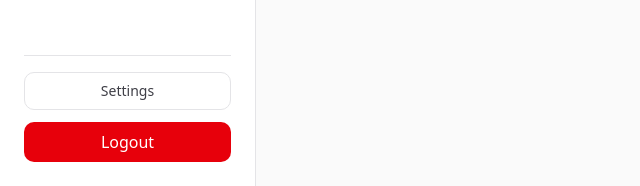
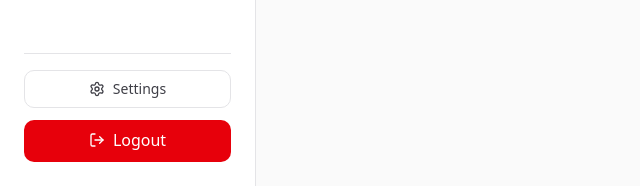
Before and after one commit to Sham1ko/habit-pilot, a Next.js app: page /habits in a window 1280 px wide. Shown: the part 614-800 px from the top of the page, without its empty margins (0-640 px from the left). Built offline with nearby package versions, Linux system fonts and the light colour scheme.

Commit message:
feat: Enhance layout with settings and logout button icons; update LogoutButton to accept children for customizable text

```diff
--- a/app/(app)/layout.tsx
+++ b/app/(app)/layout.tsx
@@ -1,4 +1,5 @@
 import Link from "next/link";
+import { LogOut, Settings } from "lucide-react";
 import LogoutButton from "@/app/components/LogoutButton";
 
 const navItems = [
@@ -44,11 +45,17 @@
           <div className="mt-6 border-t border-zinc-200 pt-4">
             <button
               type="button"
-              className="w-full rounded-lg border border-zinc-200 px-3 py-2 text-sm font-medium text-zinc-700 transition hover:bg-zinc-50"
+              className="flex w-full items-center justify-center gap-2 rounded-lg border border-zinc-200 px-3 py-2 text-sm font-medium text-zinc-700 transition hover:bg-zinc-50"
             >
+              <Settings className="h-4 w-4" />
               Settings
             </button>
-            <LogoutButton className="mt-3 w-full" />
+            <LogoutButton className="mt-3 w-full">
+              <span className="inline-flex items-center justify-center gap-2">
+                <LogOut className="h-4 w-4" />
+                Logout
+              </span>
+            </LogoutButton>
           </div>
         </aside>
 
--- a/app/components/LogoutButton.tsx
+++ b/app/components/LogoutButton.tsx
@@ -6,9 +6,13 @@
 
 type LogoutButtonProps = {
   className?: string;
+  children?: React.ReactNode;
 };
 
-export default function LogoutButton({ className }: LogoutButtonProps) {
+export default function LogoutButton({
+  className,
+  children,
+}: LogoutButtonProps) {
   const router = useRouter();
   const [loading, setLoading] = useState(false);
 
@@ -34,7 +38,7 @@
         className
       )}
     >
-      {loading ? "Logging out..." : "Logout"}
+      {loading ? "Logging out..." : children ?? "Logout"}
     </button>
   );
 }
--- a/lib/supabase/middleware.ts
+++ b/lib/supabase/middleware.ts
@@ -40,6 +40,7 @@
 
   if (
     !user &&
+    request.nextUrl.pathname !== "/" &&
     !request.nextUrl.pathname.startsWith("/login") &&
     !request.nextUrl.pathname.startsWith("/register") &&
     !request.nextUrl.pathname.startsWith("/auth") &&
```
